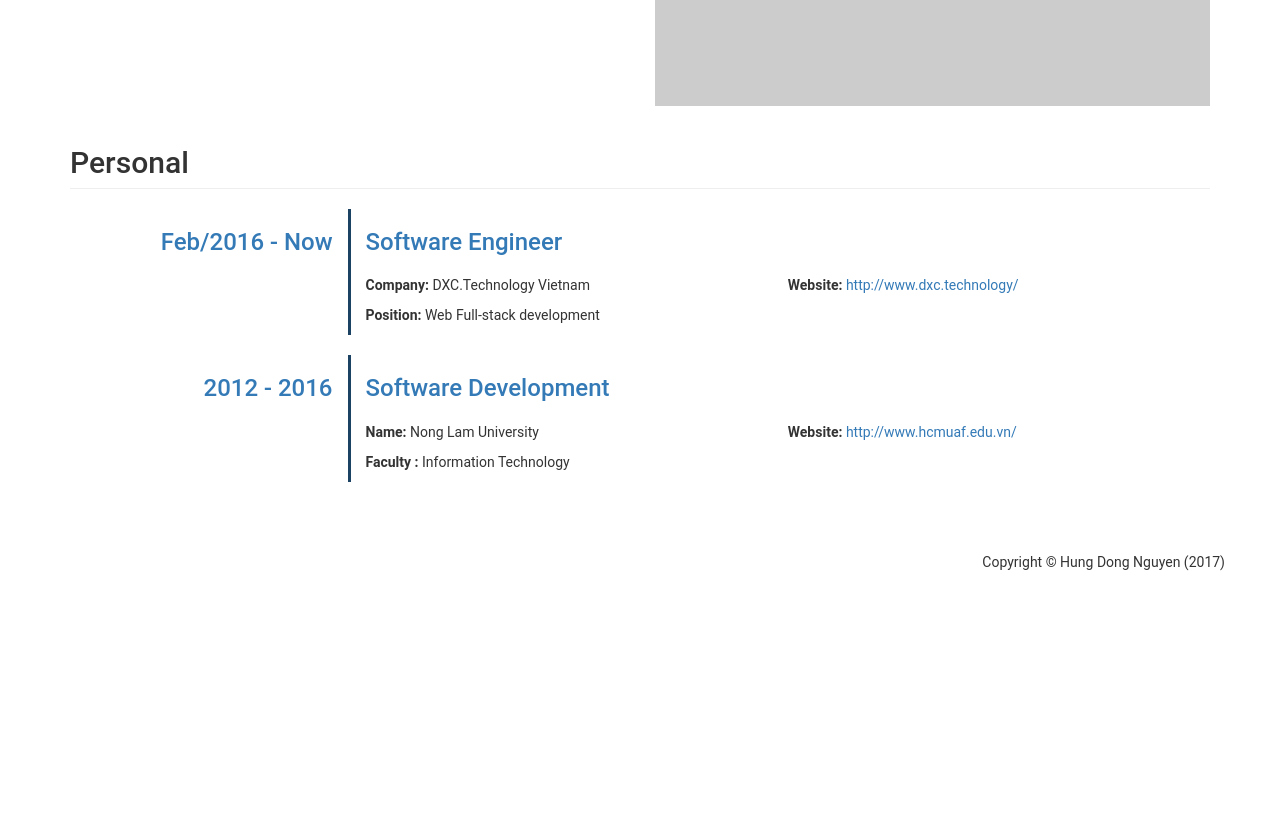
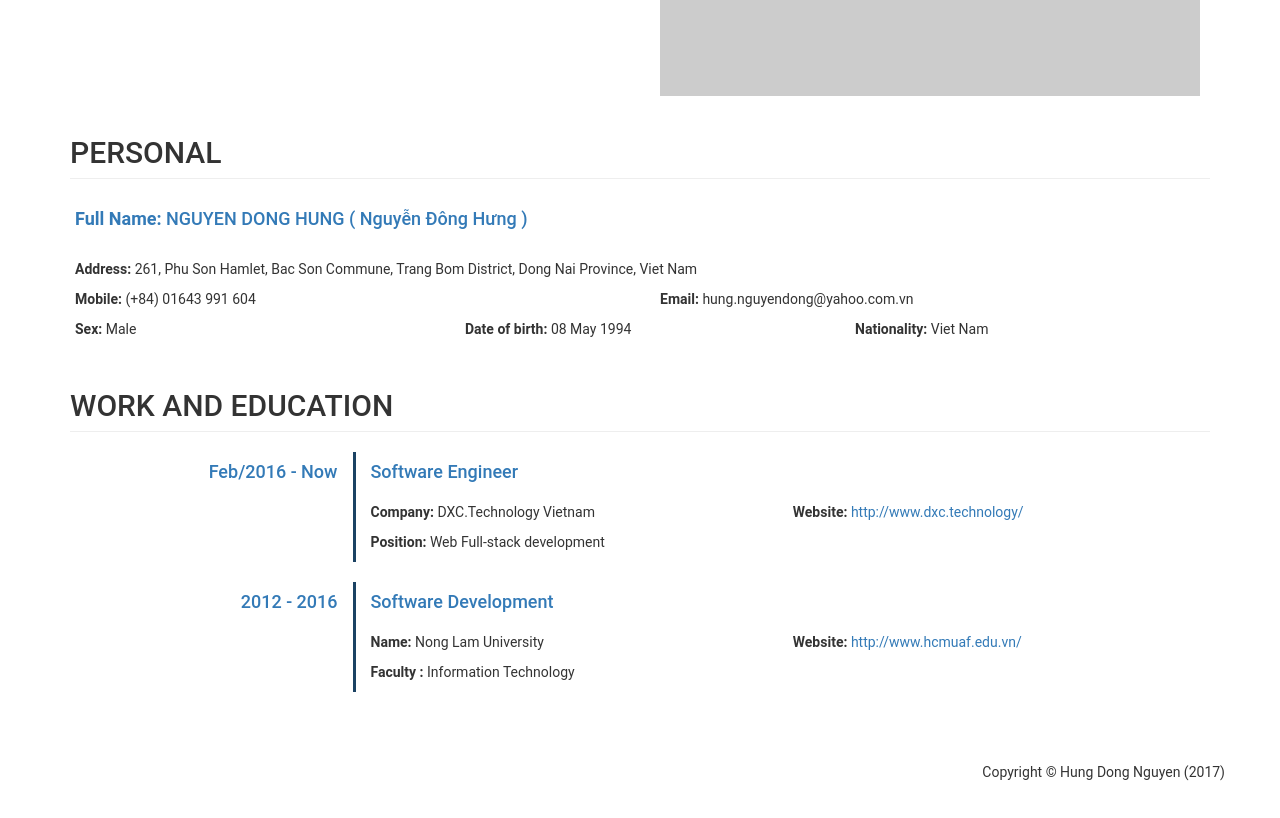
Before and after one commit to hnguyen283/profile, a plain HTML site: page index.html in a window 1280 px wide. Shown: the part 620-1438 px from the top of the page. Before the commit the page ends 1252 px from the top, so only its background shows below. Drawn offline with nearby package versions, Linux system fonts and the light colour scheme; placeholder pictures from the web are drawn by us.

Commit message:
add code

```diff
--- a/css/app.css
+++ b/css/app.css
@@ -297,8 +297,7 @@ span.name {
   border-left-style: inset;
 }
 
-.content-body h3{
-  color: #337ab7;
+.content-body h4 {
   margin-bottom: 20px;
 }
 
@@ -309,3 +308,7 @@ span.name {
 .margin-bottom-20{
   margin-bottom: 20px;
 }
+
+h4 {
+  color: #337ab7;
+}
--- a/index.html
+++ b/index.html
@@ -54,8 +54,9 @@
         </div>
         <div class="row">
             <div class="col-lg-12">
-                <h2 class="page-header">What is <a href="http://www.bingboo.com">www.bingboo.com</a> ?</h2>
+                <h2 class="page-header">WHAT IS <a href="http://www.bingboo.com">WWW.BINGBOO.COM</a> ?</h2>
             </div>
+            <div class="col-md-12 margin-left-right-5">
                 <div class="col-md-6">
                     <h4>It's my project: a social website!</h4>
                     <ul class="margin-10">
@@ -67,24 +68,63 @@
                         <li>Searching and Data mining</li>
                     </ul>
                     <p>
-                    This project still in building process. <br> If you feel interested, please don't mind to contact us!
+                        This project still in building process. <br> If you feel interested, please don't mind to contact
+                        us!
                     </p>
                 </div>
                 <div class="col-md-6">
                     <img class="img-responsive" src="http://placehold.it/700x450" alt="">
                 </div>
             </div>
+        </div>
         <div class="row">
             <div class="col-md-12">
-                <h2 class="page-header">Personal</h2>
+                <h2 class="page-header">PERSONAL</h2>
             </div>
+            <div class="col-md-12 margin-left-right-5">
+                <div class="row margin-bottom-20">
                     <div class="col-md-12">
+                        <h4> <strong>Full Name:</strong> NGUYEN DONG HUNG ( Nguyễn Đông Hưng ) </h4>
+                    </div>
+                </div>
+                <div class="row">
+                    <div class="col-md-12">
+                        <p><strong>Address: </strong> 261, Phu Son Hamlet, Bac Son Commune, Trang Bom District, Dong Nai Province,
+                            Viet Nam </p>
+                    </div>
+                </div>
+                <div class="row">
+                    <div class="col-md-6">
+                        <p><strong>Mobile: </strong> (+84) 01643 991 604 </p>
+                    </div>
+                    <div class="col-md-6">
+                        <p><strong>Email: </strong> hung.nguyendong@yahoo.com.vn </p>
+                    </div>
+                </div>
+                <div class="row">
+                    <div class="col-md-4">
+                        <p><strong>Sex: </strong> Male </p>
+                    </div>
+                    <div class="col-md-4">
+                        <p><strong>Date of birth: </strong> 08 May 1994 </p>
+                    </div>
+                    <div class="col-md-4">
+                        <p><strong>Nationality: </strong> Viet Nam </p>
+                    </div>
+                </div>
+            </div>
+        </div>
+        <div class="row">
+            <div class="col-md-12">
+                <h2 class="page-header">WORK AND EDUCATION</h2>
+            </div>
+            <div class="col-md-12 margin-left-right-5">
                 <div class="row margin-bottom-20">
                     <div class="col-md-3 content-timeline">
                         <div class="flex-container">
                             <div class="flex-row flex-align-self-end">
                                 <div class="flex-col flex-align-self-center">
-                                    <h3><a href="#">Feb/2016 - Now</a></h3>
+                                    <h4><a href="#">Feb/2016 - Now</a></h4>
                                 </div>
                             </div>
                         </div>
@@ -95,7 +135,7 @@
                                 <div class="flex-col flex-align-self-start flex-stretch">
                                     <div class="row flex-stretch">
                                         <div class="col-md-12">
-                                            <h3>Software Engineer </h3>
+                                            <h4>Software Engineer </h4>
                                         </div>
                                     </div>
                                     <div class="row flex-stretch">
@@ -121,7 +161,7 @@
                         <div class="flex-container">
                             <div class="flex-row flex-align-self-end">
                                 <div class="flex-col flex-align-self-center">
-                                    <h3><a href="#">2012 - 2016</a></h3>
+                                    <h4><a href="#">2012 - 2016</a></h4>
                                 </div>
                             </div>
                         </div>
@@ -132,7 +172,7 @@
                                 <div class="flex-col flex-align-self-start flex-stretch">
                                     <div class="row flex-stretch">
                                         <div class="col-md-12">
-                                            <h3>Software Development </h3>
+                                            <h4>Software Development </h4>
                                         </div>
                                     </div>
                                     <div class="row flex-stretch">
@@ -155,9 +195,6 @@
                 </div>
             </div>
         </div>
-        <!-- Portfolio Section -->
-
-        <!-- Footer -->
         <footer>
             <div class="row">
                 <div class="flex-container">
@@ -167,6 +204,7 @@
                 </div>
             </div>
         </footer>
+    </div>
     <!-- jQuery -->
     <script src="js/jquery.js"></script>
 
@@ -174,14 +212,6 @@
     <script src="js/bootstrap.min.js"></script>
 
     </div>
-
-    <!-- Script to Activate the Carousel -->
-    <script>
-        $('.carousel').carousel({
-            interval: 5000 //changes the speed
-        })
-    </script>
-
 </body>
 
 </html>
```
Lines whose indentation alone changed are shown as unchanged.
